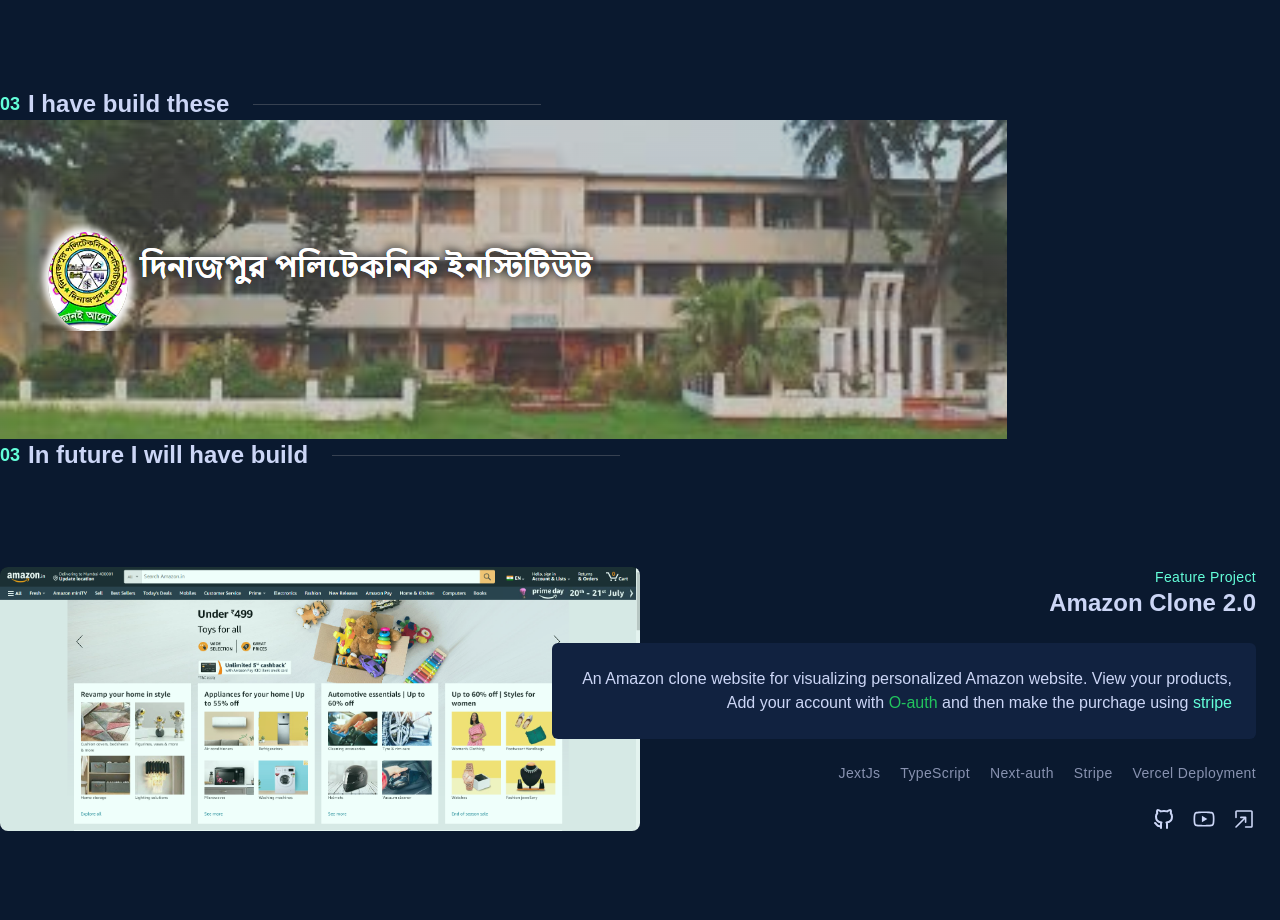
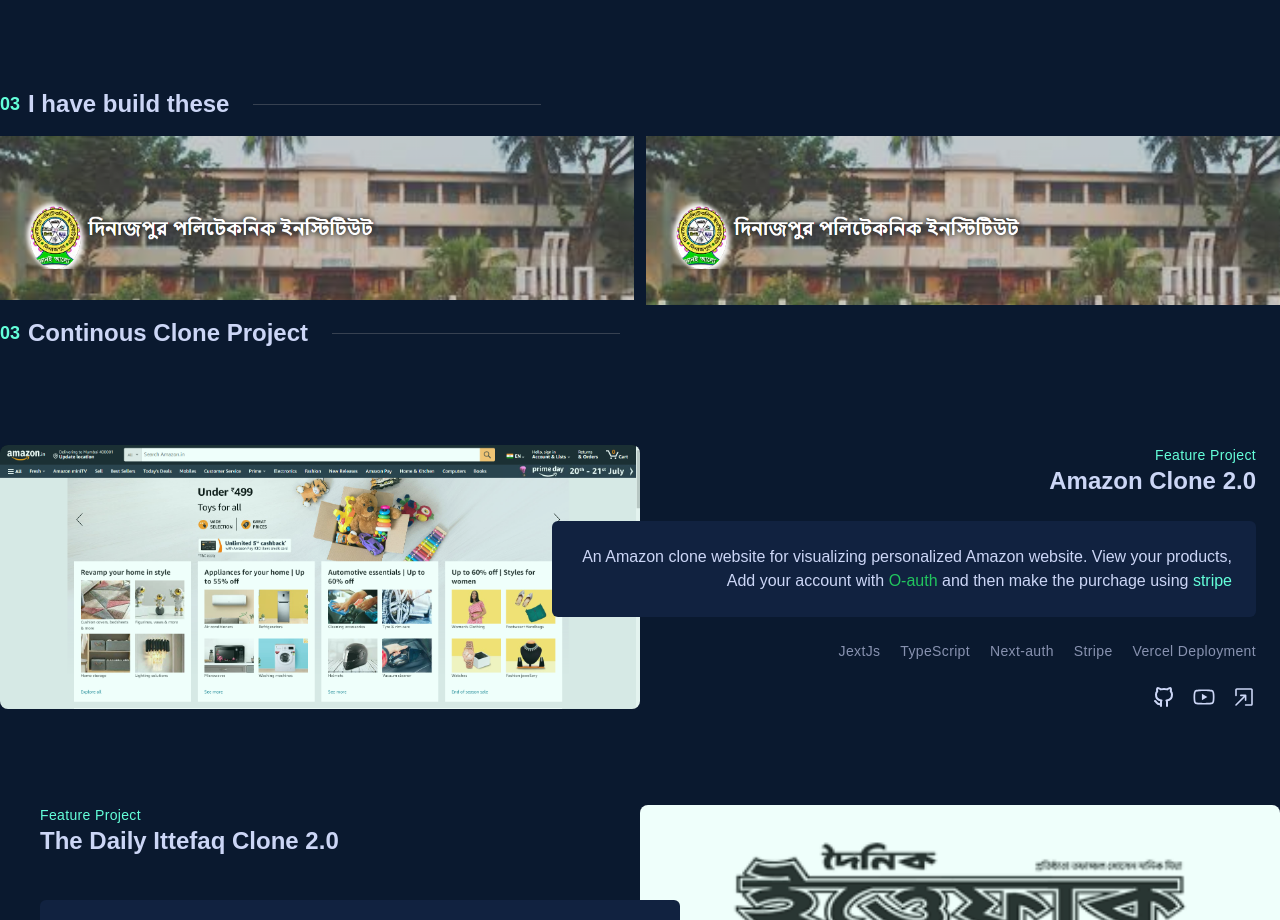
Before and after one commit to i-am-sujon-islam/MD-Sujon-Islam, a React (Vite) app: page / in a window 1280 px wide. Shown: the part 1760-2680 px from the top of the page. Built offline with nearby package versions, Linux system fonts and the light colour scheme.

Commit message:
defin img

```diff
--- a/src/ui/Project.jsx
+++ b/src/ui/Project.jsx
@@ -9,16 +9,27 @@
   return (
     <Container id="project">
       <SectionTitle title="I have build these" titleNo="03" />
-      <div className="overflow-hidden">
+      <div className=" mb-3 grid grid-cols-1 md:grid-cols-2 gap-3">
+        <div className="h-[180px] overflow-hidden">
           <a href="https://a-simple-project-dpi.vercel.app/">
             <img
-            className="hover:scale-110 duration-300"
+              className="hover:scale-110 duration-300 my-4"
               src={Dpi}
               alt="DPI Website"
             />
           </a>
         </div>
-      <SectionTitle title="In future I will have build" titleNo="03" />
+        <div className="h-[185px] overflow-hidden">
+          <a href="https://a-simple-project-dpi.vercel.app/">
+            <img
+              className="hover:scale-110 duration-300 my-4"
+              src={Dpi}
+              alt="DPI Website"
+            />
+          </a>
+        </div>
+      </div>
+      <SectionTitle title="Continous Clone Project" titleNo="03" />
       <div
         className="mt-10
       "
```
Lines whose indentation alone changed are shown as unchanged.
